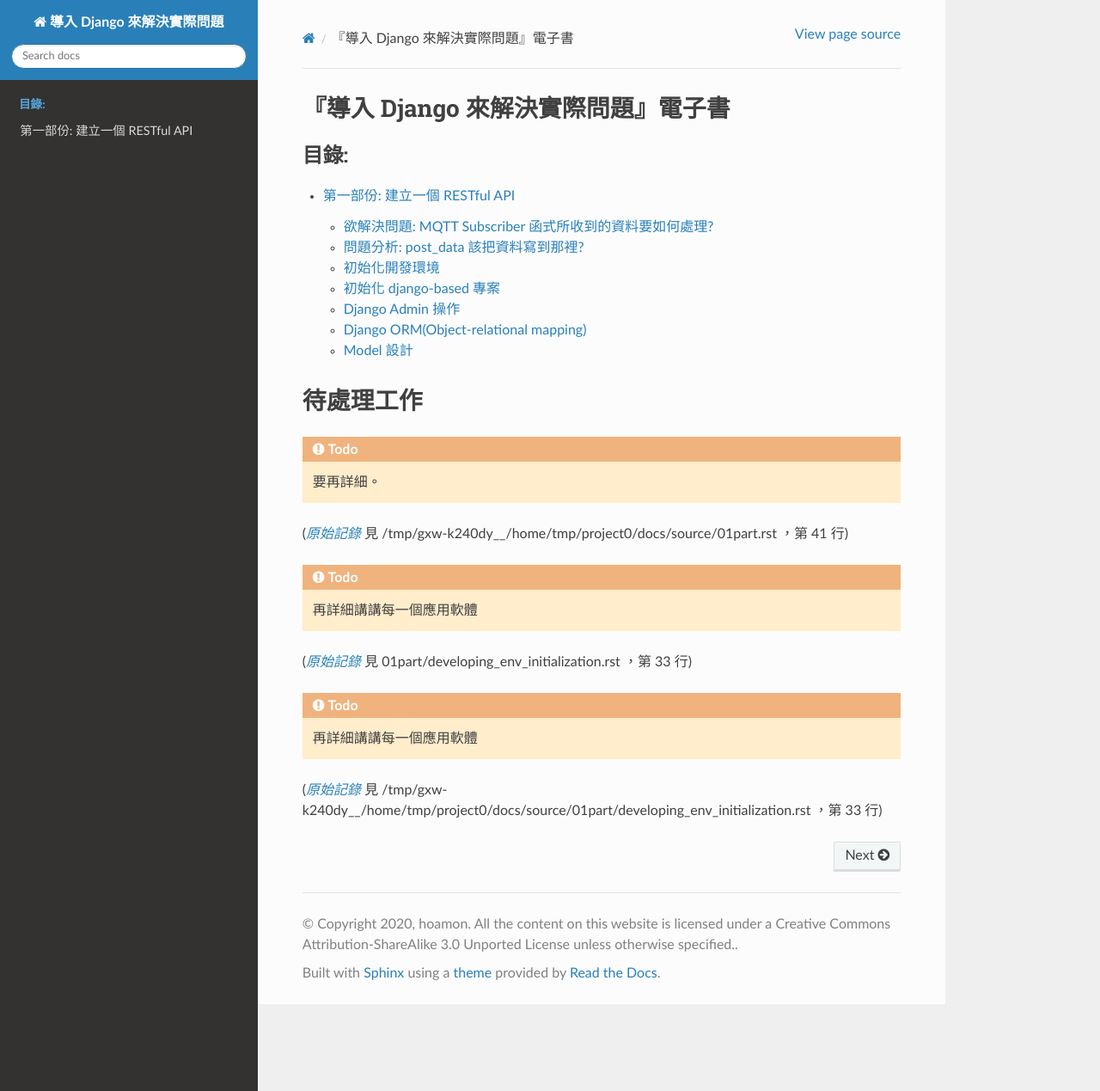
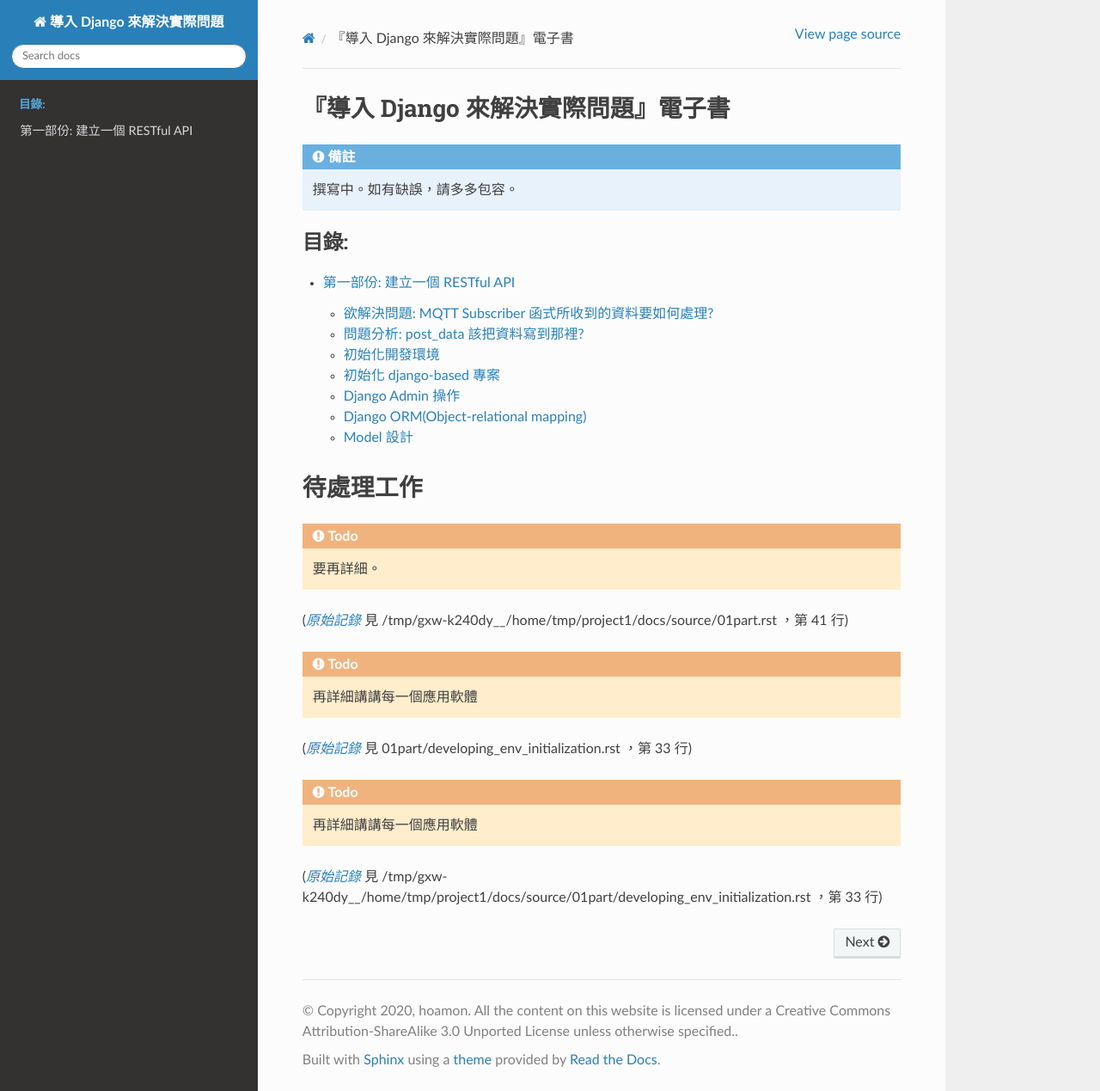
Before and after one commit to ho600-ltd/book-for-import-django, a Sphinx documentation site: the page built from docs/source/index.rst, in a window 1280 px wide and 1269 px high. Shown: the whole window at 86% size. Built offline with Sphinx 7.4.7 and the Read the Docs theme 2.0.0, drawn with Linux system fonts in a browser that asks for light colours.

```diff
--- a/docs/source/index.rst
+++ b/docs/source/index.rst
@@ -5,6 +5,10 @@
 
 『導入 Django 來解決實際問題』電子書
 ===============================================================================
+
+.. note::
+
+    撰寫中。如有缺誤，請多多包容。
 
 .. toctree::
    :maxdepth: 2
```
